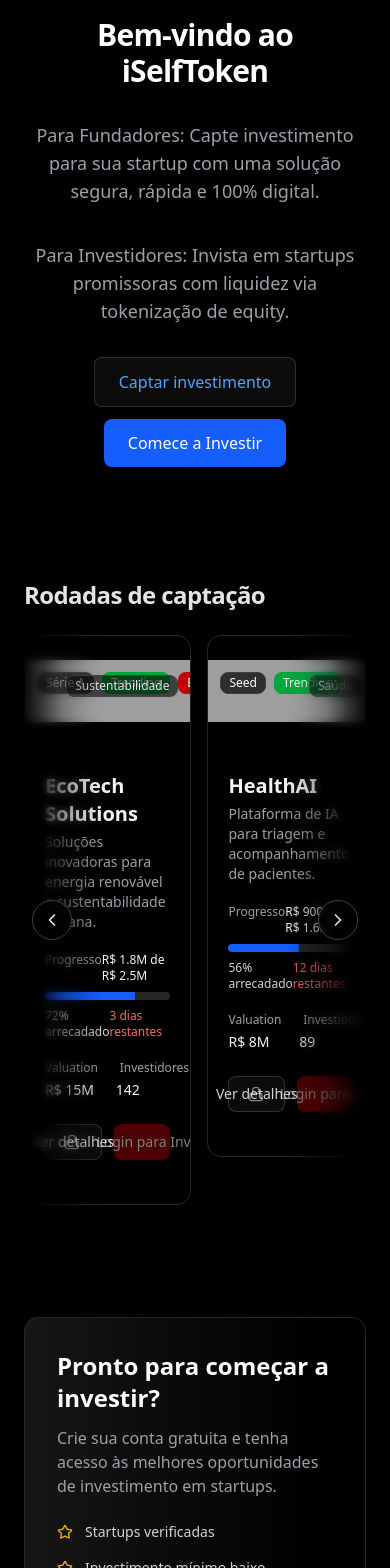
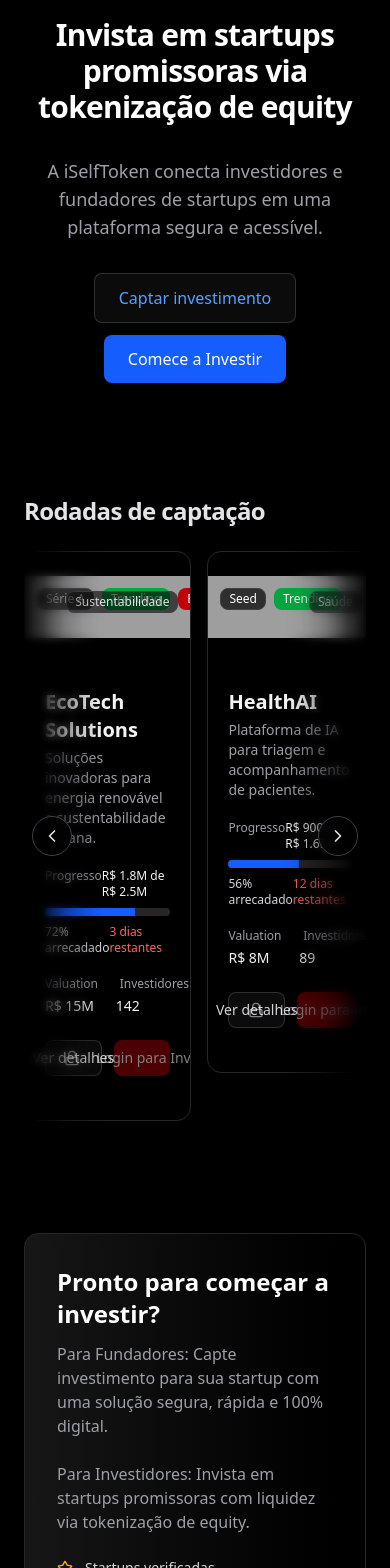
Before and after one commit to alexandre-henrique-rp/iselftoken, a Next.js app: page / in a window 390 px wide. Shown: the part 280-1848 px from the top of the page. Built offline with nearby package versions, Linux system fonts and the light colour scheme; grey boxes are pictures that could not be loaded.

Commit message:
✨ feat: Atualiza textos da home para nova proposta de valor
- Refatora textos da home em Português, Inglês e Espanhol
- Simplifica a descrição da plataforma
- Destaca os benefícios para fundadores e investidores

```diff
--- a/i18n/locales/en/common.json
+++ b/i18n/locales/en/common.json
@@ -5,27 +5,28 @@
   "welcome": "Welcome to iSelfToken",
   "home": {
     "hero": {
-      "subtitle": "iSelfToken connects investors to innovative digital assets with high growth potential.",
+      "subtitle": "iSelfToken connects investors and founders of startups in a secure and accessible platform.",
       "cta": {
-        "raise": "Raise funding",
+        "raise": "Raise Investment",
         "invest": "Start Investing"
       }
     },
     "sections": {
-      "raising_title": "Fundraising rounds"
+      "raising_title": "Fundraising Rounds"
     },
     "cta": {
       "title": "Ready to start investing?",
-      "subtitle": "Create your free account and get access to the best startup investment opportunities.",
+      "subtitle1": "For Founders: Raise investment for your startup with a secure, fast, and 100% digital solution.",
+      "subtitle2": "For Investors: Invest in promising startups with liquidity via equity tokenization.",
       "bullets": {
-        "verified": "Verified startups",
-        "low_minimum": "Low minimum investment"
+        "verified": "Verified Startups",
+        "low_minimum": "Low Minimum Investment"
       },
       "button": "Create Free Account"
     },
     "testimonials": {
-      "investors_title": "Testimonials from investors",
-      "startups_title": "What startup founders say about us"
+      "investors_title": "Testimonials from Investors",
+      "startups_title": "What Startup Founders Say About Us"
     },
     "footer": {
       "description": "Connecting investors to innovative digital assets.",
@@ -41,8 +42,7 @@
       "phone": "Phone",
       "rights": "All rights reserved."
     }
-  }
-  ,
+  },
   "testimonials": {
     "investor": {
       "1": {
--- a/i18n/locales/es/common.json
+++ b/i18n/locales/es/common.json
@@ -5,27 +5,28 @@
   "welcome": "Bienvenido a iSelfToken",
   "home": {
     "hero": {
-      "subtitle": "iSelfToken conecta a los inversores con activos digitales innovadores con alto potencial de crecimiento.",
+      "subtitle": "iSelfToken conecta inversores y fundadores de startups en una plataforma segura y accesible.",
       "cta": {
-        "raise": "Captar inversión",
+        "raise": "Captar Inversión",
         "invest": "Comenzar a Invertir"
       }
     },
     "sections": {
-      "raising_title": "Rondas de financiación"
+      "raising_title": "Rondas de Financiación"
     },
     "cta": {
       "title": "¿Listo para empezar a invertir?",
-      "subtitle": "Crea tu cuenta gratuita y accede a las mejores oportunidades de inversión en startups.",
+      "subtitle1": "Para Fundadores: Capta inversión para tu startup con una solución segura, rápida y 100% digital.",
+      "subtitle2": "Para Inversores: Invierte en startups prometedoras con liquidez mediante tokenización de equity.",
       "bullets": {
-        "verified": "Startups verificadas",
-        "low_minimum": "Inversión mínima baja"
+        "verified": "Startups Verificadas",
+        "low_minimum": "Inversión Mínima Baja"
       },
       "button": "Crear Cuenta Gratis"
     },
     "testimonials": {
-      "investors_title": "Testimonios de quienes ya invierten",
-      "startups_title": "Lo que dicen los fundadores de startups sobre nosotros"
+      "investors_title": "Testimonios de Inversores",
+      "startups_title": "Lo que Dicen los Fundadores de Startups Sobre Nosotros"
     },
     "footer": {
       "description": "Conectando inversores con activos digitales innovadores.",
@@ -41,8 +42,7 @@
       "phone": "Teléfono",
       "rights": "Todos los derechos reservados."
     }
-  }
-  ,
+  },
   "testimonials": {
     "investor": {
       "1": {
--- a/i18n/locales/pt/common.json
+++ b/i18n/locales/pt/common.json
@@ -2,11 +2,10 @@
   "title": "iSelfToken - Conectando Investidores e Startups",
   "description": "Plataforma digital para conectar investidores e startups no Brasil.",
   "keywords": "investimento, startups, investidores, Brasil, tecnologia",
-  "welcome": "Bem-vindo ao iSelfToken",
+  "welcome": "Invista em startups promissoras via tokenização de equity",
   "home": {
     "hero": {
-      "title": "Para Fundadores: Capte investimento para sua startup com uma solução segura, rápida e 100% digital.",
-      "subtitle": "Para Investidores: Invista em startups promissoras com liquidez via tokenização de equity.","cta": {
+      "subtitle": "A iSelfToken conecta investidores e fundadores de startups em uma plataforma segura e acessível.","cta": {
         "raise": "Captar investimento",
         "invest": "Comece a Investir"
       }
@@ -16,7 +15,8 @@
     },
     "cta": {
       "title": "Pronto para começar a investir?",
-      "subtitle": "Crie sua conta gratuita e tenha acesso às melhores oportunidades de investimento em startups.",
+      "subtitle1": "Para Fundadores: Capte investimento para sua startup com uma solução segura, rápida e 100% digital.",
+      "subtitle2": "Para Investidores: Invista em startups promissoras com liquidez via tokenização de equity.",
       "bullets": {
         "verified": "Startups verificadas",
         "low_minimum": "Investimento mínimo baixo"
--- a/src/app/(public)/page.tsx
+++ b/src/app/(public)/page.tsx
@@ -65,11 +65,6 @@
               />
               <HeaderTr />
               <TrText
-                k="home.hero.title"
-                as="p"
-                className="max-w-2xl text-lg text-zinc-400 md:text-xl mb-1"
-              />
-              <TrText
                 k="home.hero.subtitle"
                 as="p"
                 className="max-w-2xl text-lg text-zinc-400 md:text-xl"
@@ -119,7 +114,8 @@
                 <h3 className="mb-3 text-2xl font-bold text-white">
                   <TrText k="home.cta.title" />
                 </h3>
-                <TrText k="home.cta.subtitle" as="p" className="mb-6 text-zinc-400" />
+                <TrText k="home.cta.subtitle1" as="p" className="mb-6 text-zinc-400" />
+                <TrText k="home.cta.subtitle2" as="p" className="mb-6 text-zinc-400" />
                 <div className="flex flex-col gap-4 sm:flex-row">
                   <div className="flex items-center gap-1 text-sm text-zinc-300">
                     <Star className="mr-2 h-4 w-4 text-yellow-500" />
```
